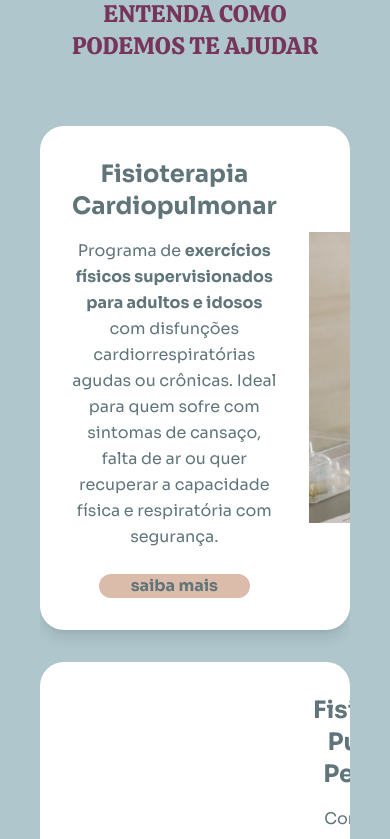
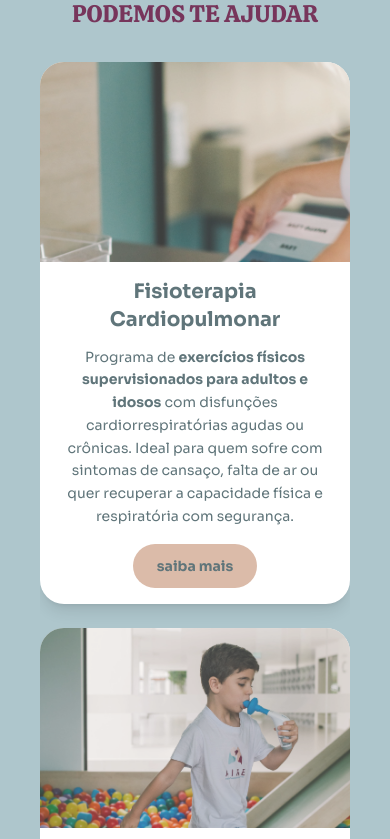
Before and after one commit to sahdibernardi/aire-website, a Next.js app: page / in a window 390 px wide. Shown: the part 2202-3041 px from the top of the page. Built offline with nearby package versions, Linux system fonts and the light colour scheme.

Commit message:
fix: services responsivity

```diff
--- a/components/sections/ServicesSection.tsx
+++ b/components/sections/ServicesSection.tsx
@@ -31,29 +31,29 @@ function ServiceCard({
     <Card className="bg-white/100 border-none shadow-lg overflow-hidden backdrop-blur-sm transition-all duration-300">
       <CardContent className="p-0">
         {!isExpanded && (
-          <div className="flex items-center">
+          <div className="flex flex-col md:flex-row items-center">
             {imagePosition === 'left' && (
-              <div className="w-[241px] h-[291px] flex-shrink-0 relative">
+              <div className="w-full md:w-[241px] h-[200px] md:h-[291px] flex-shrink-0 relative order-1 md:order-1">
                 <Image
                   src={image}
                   alt={imageAlt}
-                  className="w-full h-full object-cover rounded-l-lg"
+                  className="w-full h-full object-cover rounded-t-lg md:rounded-l-lg md:rounded-t-none"
                   width={1000}
                   height={1000}
                 />
-                <div className="absolute inset-0 bg-white/20 rounded-l-lg"></div>
+                <div className="absolute inset-0 bg-white/20 rounded-t-lg md:rounded-l-lg md:rounded-t-none"></div>
               </div>
             )}
 
-            <div className="flex-1 p-8">
-              <h3 className="text-2xl sm:text-xl font-bold text-aire-slate mb-4 text-center">{title}</h3>
-              <p className="text-aire-slate leading-relaxed text-center mb-6">
+            <div className="flex-1 p-4 md:p-8 order-2">
+              <h3 className="text-xl md:text-2xl font-bold text-aire-slate mb-3 md:mb-4 text-center">{title}</h3>
+              <p className="text-sm md:text-base text-aire-slate leading-relaxed text-center mb-4 md:mb-6">
                 {description}
               </p>
               <div className="text-center">
                 <Button
                   onClick={toggleExpanded}
-                  className="bg-aire-beige hover:bg-aire-beige/80 text-aire-slate rounded-full px-8"
+                  className="bg-aire-beige hover:bg-aire-beige/80 text-aire-slate rounded-full px-6 md:px-8 py-2 md:py-3 text-sm md:text-base min-h-[44px]"
                 >
                   saiba mais
                 </Button>
@@ -61,15 +61,15 @@ function ServiceCard({
             </div>
 
             {imagePosition === 'right' && (
-              <div className="w-[241px] h-[291px] flex-shrink-0 relative">
+              <div className="w-full md:w-[241px] h-[200px] md:h-[291px] flex-shrink-0 relative order-1 md:order-3">
                 <Image
                   src={image}
                   alt={imageAlt}
-                  className="w-full h-full object-cover rounded-r-lg"
+                  className="w-full h-full object-cover rounded-t-lg md:rounded-r-lg md:rounded-t-none"
                   width={1000}
                   height={1000}
                 />
-                <div className="absolute inset-0 bg-white/20 rounded-r-lg"></div>
+                <div className="absolute inset-0 bg-white/20 rounded-t-lg md:rounded-r-lg md:rounded-t-none"></div>
               </div>
             )}
           </div>
@@ -77,7 +77,7 @@ function ServiceCard({
 
         {isExpanded && (
           <div>
-            <div className="w-full h-[300px] relative">
+            <div className="w-full h-[260px] md:h-[300px] relative">
               <Image
                 src={image}
                 alt={imageAlt}
@@ -88,21 +88,21 @@ function ServiceCard({
               <div className="absolute inset-0 bg-aire-white/80"></div>
 
               {/* Texto sobreposto à imagem */}
-              <div className="absolute inset-0 flex flex-col justify-center items-center p-8 text-center">
-                <h3 className="text-3xl font-bold text-aire-slate mb-4 drop-shadow-lg">{title}</h3>
-                <p className="text-aire-slate leading-relaxed mb-6 drop-shadow-lg max-w-2xl">
+              <div className="absolute inset-0 flex flex-col justify-center items-center pt-10 p-6 md:p-8 text-center">
+                <h3 className="text-xl md:text-3xl font-bold text-aire-slate mb-2 md:mb-4 drop-shadow-lg">{title}</h3>
+                <p className="text-sm md:text-base text-aire-slate leading-relaxed mb-4 md:mb-6 drop-shadow-lg max-w-2xl">
                   {description}
                 </p>
               </div>
             </div>
 
-            <div className="p-8">
+            <div className="p-4 md:p-8">
               {expandedContent}
 
-              <div className="text-center mt-6">
+              <div className="text-center mt-4 md:mt-6">
                 <Button
                   onClick={toggleExpanded}
-                  className="bg-aire-beige hover:bg-aire-beige/80 text-aire-slate rounded-full px-8 flex items-center gap-2 mx-auto"
+                  className="bg-aire-beige hover:bg-aire-beige/80 text-aire-slate rounded-full px-6 md:px-8 py-2 md:py-3 text-sm md:text-base flex items-center gap-2 mx-auto min-h-[44px]"
                 >
                   fechar <FaChevronUp size={16} />
                 </Button>
@@ -117,7 +117,7 @@ function ServiceCard({
 
 export default function ServicesSection() {
   return (
-    <section className="py-20 px-10 lg:px-6 bg-aire-light-blue relative overflow-hidden">
+    <section className="py-12 md:py-20 px-10 md:px-10 lg:px-6 bg-aire-light-blue relative overflow-hidden">
       <div className="absolute inset-0 opacity-20">
         <Image
           src="/grafismoLaranja.png"
@@ -130,8 +130,8 @@ export default function ServicesSection() {
 
       {/* Content */}
       <div className="container mx-auto relative z-10">
-        <div className="text-center mb-16">
-          <h2 className="text-2xl md:text-3xl lg:text-4xl text-aire-purple mb-4">
+        <div className="text-center mb-8 md:mb-16">
+          <h2 className="text-2xl md:text-2xl lg:text-3xl xl:text-4xl text-aire-purple mb-4">
             NOSSOS SERVIÇOS:
             <br />
             ENTENDA COMO
@@ -140,7 +140,7 @@ export default function ServicesSection() {
           </h2>
         </div>
 
-        <div className="space-y-8 max-w-5xl mx-auto mb-40">
+        <div className="space-y-6 md:space-y-8 max-w-5xl mx-auto mb-20 md:mb-40">
           {/* Fisioterapia Cardiopulmonar */}
           <ServiceCard
             title="Fisioterapia Cardiopulmonar"
@@ -168,12 +168,12 @@ export default function ServicesSection() {
                 </p>
               </div>
               <div className="space-y-3 mt-6">
-              <details className="border-2  border-aire-slate rounded-lg">
-                <summary className="p-4 cursor-pointer rounded-lg font-medium text-aire-slate flex justify-between items-center">
+              <details className="border-2 border-aire-slate rounded-lg">
+                <summary className="p-3 md:p-4 cursor-pointer rounded-lg font-medium text-aire-slate flex justify-between items-center text-sm md:text-base min-h-[44px]">
                   Reabilitação cardíaca
                   <FaChevronDown size={16} />
                 </summary>
-                <div className="p-4 border-t">
+                <div className="p-3 md:p-4 border-t">
                   <p className="text-aire-slate mb-3">
                     A reabilitação cardíaca é <strong>indicada para pacientes que sofreram problemas
                     cardíacos ou passaram por procedimentos cardíacos</strong>, como infarto do miocárdio
@@ -194,11 +194,11 @@ export default function ServicesSection() {
               </details>
 
               <details className="border-2 border-aire-slate rounded-lg">
-                <summary className="p-4 cursor-pointer rounded-lg font-medium text-aire-slate flex justify-between items-center">
+                <summary className="p-3 md:p-4 cursor-pointer rounded-lg font-medium text-aire-slate flex justify-between items-center text-sm md:text-base min-h-[44px]">
                   Reabilitação pulmonar e fisioterapia respiratória
                   <FaChevronDown size={16} />
                 </summary>
-                <div className="p-4 border-t">
+                <div className="p-3 md:p-4 border-t">
                   <p className="text-aire-slate mb-3">
                     Indicadas para pacientes com <strong>doenças que afetam a função pulmonar e dificultam a respiração</strong>. Isso inclui pessoas com Doença Pulmonar Obstrutiva Crônica (DPOC), como enfisema e bronquite crônica, asma grave ou de difícil controle, fibrose pulmonar e outras doenças intersticiais pulmonares, bronquiectasias e pacientes com câncer de pulmão.
                   </p>
@@ -209,11 +209,11 @@ export default function ServicesSection() {
               </details>
 
               <details className="border-2 border-aire-slate rounded-lg">
-                <summary className="p-4 cursor-pointer rounded-lg font-medium text-aire-slate flex justify-between items-center">
+                <summary className="p-3 md:p-4 cursor-pointer rounded-lg font-medium text-aire-slate flex justify-between items-center text-sm md:text-base min-h-[44px]">
                   Reabilitação autonômica
                   <FaChevronDown size={16} />
                 </summary>
-                <div className="p-4 border-t">
+                <div className="p-3 md:p-4 border-t">
                   <p className="text-aire-slate mb-3">
                     Para indivíduos com <strong>síncopes (desmaios)</strong> — especialmente causadas por disfunções autonômicas, como a <strong>síncope vasovagal</strong> ou <strong>hipotensão ortostática</strong> — com o objetivo de melhorar a regulação da pressão arterial e da frequência cardíaca, aumentando a tolerância ortostática (ficar em pé por longos períodos) e prevenindo novos episódios.
                   </p>
@@ -221,11 +221,11 @@ export default function ServicesSection() {
               </details>
 
               <details className="border-2 border-aire-slate rounded-lg">
-                <summary className="p-4 cursor-pointer rounded-lg font-medium text-aire-slate flex justify-between items-center">
+                <summary className="p-3 md:p-4 cursor-pointer rounded-lg font-medium text-aire-slate flex justify-between items-center text-sm md:text-base min-h-[44px]">
                   Tratamento para distúrbios respiratórios do sono
                   <FaChevronDown size={16} />
                 </summary>
-                <div className="p-4 border-t">
+                <div className="p-3 md:p-4 border-t">
                   <p className="text-aire-slate mb-3">
                     Para indivíduos com <strong>alterações dos padrões de respiração que ocorrem durante o sono</strong>, resultando em pausas respiratórias, roncos, queda na oxigenação e fragmentação do sono. Os métodos mais eficazes para o tratamento de Distúrbios Respiratórios do Sono, como a Apneia do Sono, incluem o uso de dispositivos de pressão positiva.
                   </p>
@@ -236,11 +236,11 @@ export default function ServicesSection() {
               </details>
 
               <details className="border-2 border-aire-slate rounded-lg">
-                <summary className="p-4 cursor-pointer rounded-lg font-medium text-aire-slate flex justify-between items-center">
+                <summary className="p-3 md:p-4 cursor-pointer rounded-lg font-medium text-aire-slate flex justify-between items-center text-sm md:text-base min-h-[44px]">
                   Programa de exercícios físicos funcionais monitorizados para idosos
                   <FaChevronDown size={16} />
                 </summary>
-                <div className="p-4 border-t">
+                <div className="p-3 md:p-4 border-t">
                   <p className="text-aire-slate mb-3">
                     Indicado para aqueles que desejam manter ou recuperar a autonomia, prevenir quedas e melhorar sua qualidade de vida de forma segura e eficaz.
                   </p>
```
